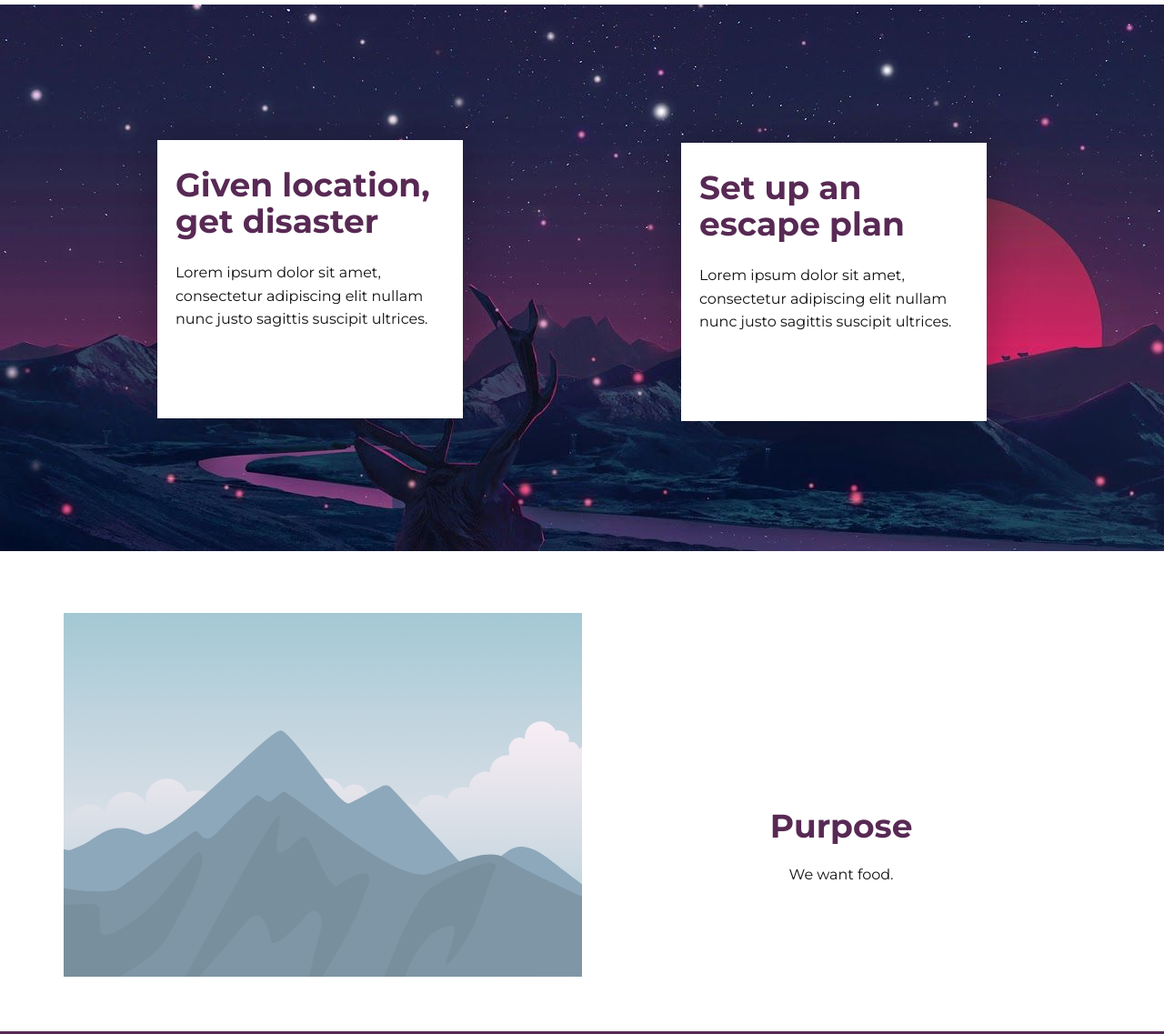
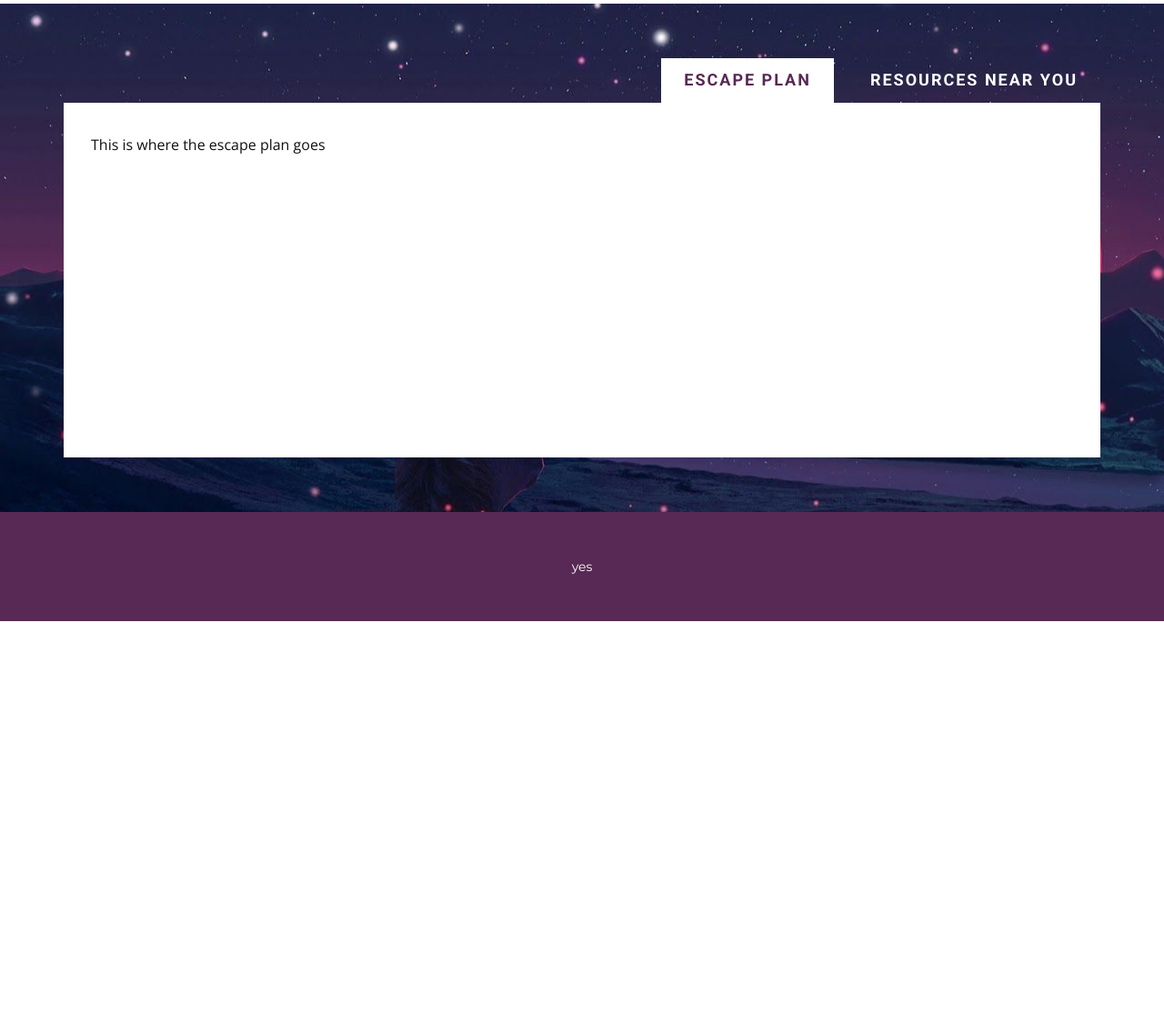
Before and after one commit to AA137/DisasterPlan, a website: page client/src/components/pages/Home.html in a window 1280 px wide. Shown: the part 60-1197 px from the top of the page at 91% size. After the commit the page ends 800 px from the top, so only its background shows below. Drawn offline with nearby package versions, Linux system fonts and the light colour scheme; files whose address does not match are found by name.

Commit message:
fixed links

```diff
--- a/client/src/components/pages/Home.html
+++ b/client/src/components/pages/Home.html
@@ -3,23 +3,36 @@
   <head>
     <meta name="viewport" content="width=device-width, initial-scale=1.0">
     <meta charset="utf-8">
-    <meta name="keywords" content="Given location, get disaster, Set up an escape plan">
+    <meta name="keywords" content="">
     <meta name="description" content="">
     <meta name="page_type" content="np-template-header-footer-from-plugin">
-    <title>Home</title>
+    <title>Escape Plan</title>
     <link rel="stylesheet" href="nicepage.css" media="screen">
-<link rel="stylesheet" href="Home.css" media="screen">
+<link rel="stylesheet" href="Escape-Plan.css" media="screen">
     <script class="u-script" type="text/javascript" src="jquery.js" defer=""></script>
     <script class="u-script" type="text/javascript" src="nicepage.js" defer=""></script>
     <link id="u-theme-google-font" rel="stylesheet" href="https://fonts.googleapis.com/css?family=Roboto:100,100i,300,300i,400,400i,500,500i,700,700i,900,900i|Open+Sans:300,300i,400,400i,600,600i,700,700i,800,800i">
     <link id="u-page-google-font" rel="stylesheet" href="https://fonts.googleapis.com/css?family=Montserrat:100,100i,200,200i,300,300i,400,400i,500,500i,600,600i,700,700i,800,800i,900,900i">
 
 
+    <script type="application/ld+json">{
+		"@context": "http://schema.org",
+		"@type": "Organization",
+		"name": "",
+		"url": "index.html"
+}</script>
+    <meta property="og:title" content="Escape Plan">
+    <meta property="og:type" content="website">
+    <meta name="theme-color" content="#478ac9">
+    <link rel="canonical" href="index.html">
+    <meta property="og:url" content="index.html">
   </head>
   <body class="u-body"><header class="u-clearfix u-header u-header" id="sec-8f37"><div class="u-clearfix u-sheet u-sheet-1">
         <nav class="u-menu u-menu-dropdown u-offcanvas u-menu-1">
           <div class="menu-collapse u-custom-font u-font-montserrat" style="font-size: 1rem; letter-spacing: 0px;">
             <a class="u-button-style u-custom-left-right-menu-spacing u-custom-padding-bottom u-custom-top-bottom-menu-spacing u-nav-link u-text-active-palette-1-base u-text-hover-palette-2-base" href="#">
+              <svg><use xmlns:xlink="http://www.w3.org/1999/xlink" xlink:href="#menu-hamburger"></use></svg>
+              <svg version="1.1" xmlns="http://www.w3.org/2000/svg" xmlns:xlink="http://www.w3.org/1999/xlink"><defs><symbol id="menu-hamburger" viewBox="0 0 16 16" style="width: 16px; height: 16px;"><rect y="1" width="16" height="2"></rect><rect y="7" width="16" height="2"></rect><rect y="13" width="16" height="2"></rect>
 </symbol>
 </defs></svg>
             </a>
@@ -43,36 +56,29 @@
         </nav>
         <h3 class="u-custom-font u-font-montserrat u-text u-text-custom-color-1 u-text-1">Maggi Lovers</h3>
       </div></header>
-    <section class="u-clearfix u-valign-middle u-section-1" id="carousel_dc4f">
-      <img src="images/647810lofi.jpg" alt="" class="u-expanded-width u-image u-image-default u-image-1">
-      <div class="u-container-style u-group u-white u-group-1">
-        <div class="u-container-layout u-valign-middle u-container-layout-1">
-          <h1 class="u-custom-font u-font-montserrat u-text u-text-custom-color-1 u-text-1"><a href="Survey.html">Given location, get disaster</a></h1>
-          <p class="u-custom-font u-font-montserrat u-text u-text-2">Lorem ipsum dolor sit amet, consectetur adipiscing elit nullam nunc justo sagittis suscipit ultrices.</p><span class="u-icon u-icon-circle u-text-custom-color-1 u-icon-1">
-</span>
-        </div>
-      </div>
-      <div class="u-container-style u-group u-white u-group-2">
-        <div class="u-container-layout u-valign-middle u-container-layout-2">
-          <h1 class="u-custom-font u-font-montserrat u-text u-text-custom-color-1 u-text-3">Set up an escape plan</h1>
-          <p class="u-custom-font u-font-montserrat u-text u-text-4">Lorem ipsum dolor sit amet, consectetur adipiscing elit nullam nunc justo sagittis suscipit ultrices.</p><span class="u-icon u-icon-circle u-text-custom-color-1 u-icon-2">
-</span>
-        </div>
-      </div>
-    </section>
-    <section class="u-clearfix u-section-2" id="sec-b47a">
-      <div class="u-clearfix u-sheet u-valign-middle u-sheet-1">
-        <div class="u-clearfix u-expanded-width u-layout-wrap u-layout-wrap-1">
-          <div class="u-layout">
-            <div class="u-layout-row">
-              <div class="u-container-style u-image u-layout-cell u-size-30 u-image-1" data-image-width="400" data-image-height="265">
-                <div class="u-container-layout u-valign-top u-container-layout-1"></div>
+    <section class="u-align-center u-clearfix u-image u-section-1" id="carousel_c8eb" data-image-width="1280" data-image-height="720">
+      <div class="u-clearfix u-sheet u-valign-middle-sm u-valign-middle-xs u-valign-top-lg u-valign-top-md u-valign-top-xl u-sheet-1">
+        <div class="u-expanded-width u-tab-links-align-right u-tabs u-tabs-1">
+          <ul class="u-spacing-15 u-tab-list u-unstyled" role="tablist">
+            <li class="u-tab-item" role="presentation">
+              <a class="active u-active-white u-button-style u-custom-font u-heading-font u-tab-link u-text-active-custom-color-1 u-text-body-alt-color u-tab-link-1" id="link-tab-0da5" href="#tab-0da5" role="tab" aria-controls="tab-0da5" aria-selected="true">ESCAPE PLAN</a>
+            </li>
+            <li class="u-tab-item" role="presentation">
+              <a class="u-active-white u-button-style u-custom-font u-heading-font u-tab-link u-text-active-custom-color-1 u-text-body-alt-color u-tab-link-2" id="link-tab-14b7" href="#tab-14b7" role="tab" aria-controls="tab-14b7" aria-selected="false">resources near you</a>
+            </li>
+          </ul>
+          <div class="u-tab-content">
+            <div class="u-align-left u-container-style u-tab-active u-tab-pane u-white u-tab-pane-1" id="tab-0da5" role="tabpanel" aria-labelledby="link-tab-0da5">
+              <div class="u-container-layout u-container-layout-1">
+                <p class="u-text u-text-1"> This is where the escape plan goes<br>
+                </p>
               </div>
-              <div class="u-align-center u-container-style u-layout-cell u-size-30 u-layout-cell-2">
-                <div class="u-container-layout u-valign-middle u-container-layout-2">
-                  <h2 class="u-custom-font u-font-montserrat u-text u-text-custom-color-1 u-text-1">Purpose</h2>
-                  <p class="u-custom-font u-font-montserrat u-text u-text-2">We want food.</p>
-                </div>
+            </div>
+            <div class="u-align-left u-container-style u-tab-pane u-white u-tab-pane-2" id="tab-14b7" role="tabpanel" aria-labelledby="link-tab-14b7">
+              <div class="u-container-layout u-valign-top u-container-layout-2">
+                <p class="u-text u-text-2">Duis aute irure dolor in reprehenderit in voluptate velit esse cillum dolore eu fugiat nulla pariatur.<br>
+                  <br>Ut enim ad minim veniam, quis nostrud exercitation ullamco laboris nisi ut aliquip ex ea commodo consequat.&nbsp;Duis aute irure dolor in reprehenderit in voluptate velit esse cillum dolore eu fugiat nulla pariatur.
+                </p>
               </div>
             </div>
           </div>
@@ -84,6 +90,5 @@
     <footer class="u-align-center u-clearfix u-custom-color-1 u-footer u-footer" id="sec-7436"><div class="u-clearfix u-sheet u-sheet-1">
         <p class="u-custom-font u-font-montserrat u-small-text u-text u-text-variant u-text-1">yes</p>
       </div></footer>
-
   </body>
 </html>
```
